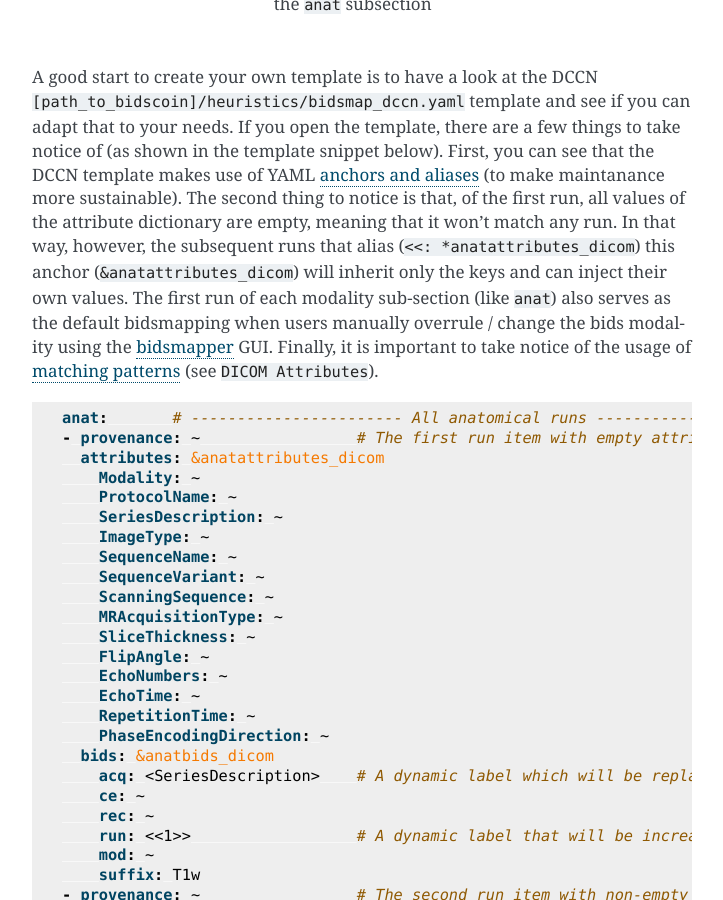
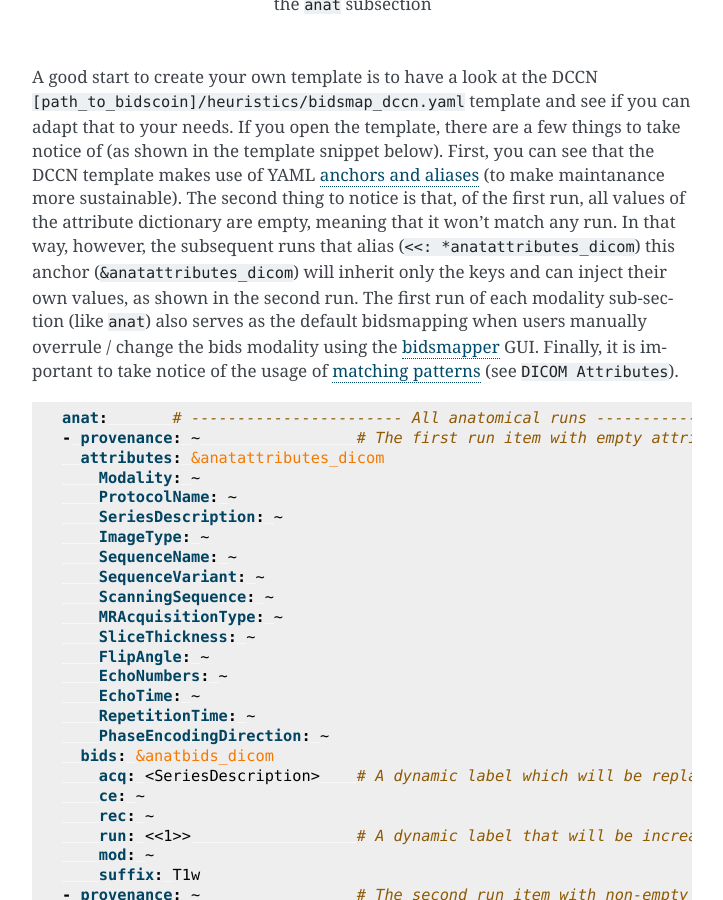
Before and after one commit to Donders-Institute/bidscoin, a Sphinx documentation site: the page built from docs/advanced.rst, in a window 1280 px wide and 900 px high, scrolled down 1606 px. Shown: the whole window, without its empty margins (388-1111 px from the left). Built offline with Sphinx 7.4.7, drawn with Linux system fonts in a browser that asks for light colours.

Commit message:
Improved documentation

```diff
--- a/docs/advanced.rst
+++ b/docs/advanced.rst
@@ -12,7 +12,7 @@
 
    A snippet of a study bidsmap, showing a ``DICOM`` section with a few `run` items in the ``anat`` subsection
 
-A good start to create your own template is to have a look at the DCCN ``[path_to_bidscoin]/heuristics/bidsmap_dccn.yaml`` template and see if you can adapt that to your needs. If you open the template, there are a few things to take notice of (as shown in the template snippet below). First, you can see that the DCCN template makes use of YAML `anchors and aliases <https://blog.daemonl.com/2016/02/yaml.html>`__ (to make maintanance more sustainable). The second thing to notice is that, of the first run, all values of the attribute dictionary are empty, meaning that it won't match any run. In that way, however, the subsequent runs that alias (``<<: *anatattributes_dicom``) this anchor (``&anatattributes_dicom``) will inherit only the keys and can inject their own values. The first run of each modality sub-section (like ``anat``) also serves as the default bidsmapping when users manually overrule / change the bids modality using the `bidsmapper <workflow.html#step-1a-running-the-bidsmapper>`__ GUI. Finally, it is important to take notice of the usage of `matching patterns <workflow.html#step-1b-running-the-bidseditor>`__ (see ``DICOM Attributes``).
+A good start to create your own template is to have a look at the DCCN ``[path_to_bidscoin]/heuristics/bidsmap_dccn.yaml`` template and see if you can adapt that to your needs. If you open the template, there are a few things to take notice of (as shown in the template snippet below). First, you can see that the DCCN template makes use of YAML `anchors and aliases <https://blog.daemonl.com/2016/02/yaml.html>`__ (to make maintanance more sustainable). The second thing to notice is that, of the first run, all values of the attribute dictionary are empty, meaning that it won't match any run. In that way, however, the subsequent runs that alias (``<<: *anatattributes_dicom``) this anchor (``&anatattributes_dicom``) will inherit only the keys and can inject their own values, as shown in the second run. The first run of each modality sub-section (like ``anat``) also serves as the default bidsmapping when users manually overrule / change the bids modality using the `bidsmapper <workflow.html#step-1a-running-the-bidsmapper>`__ GUI. Finally, it is important to take notice of the usage of `matching patterns <workflow.html#step-1b-running-the-bidseditor>`__ (see ``DICOM Attributes``).
 
 .. code-block:: yaml
 
```
